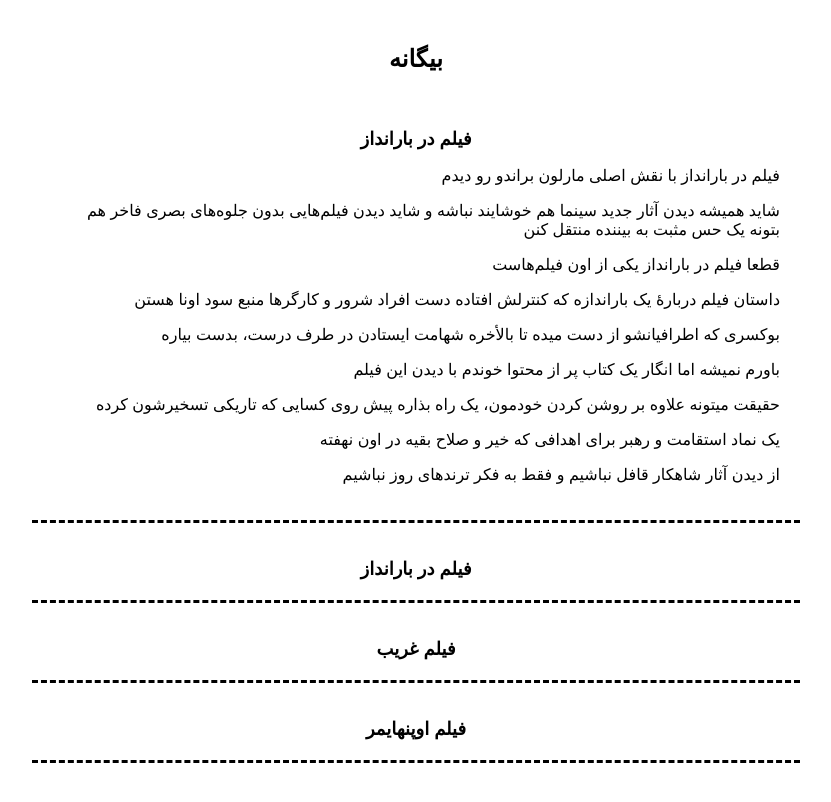
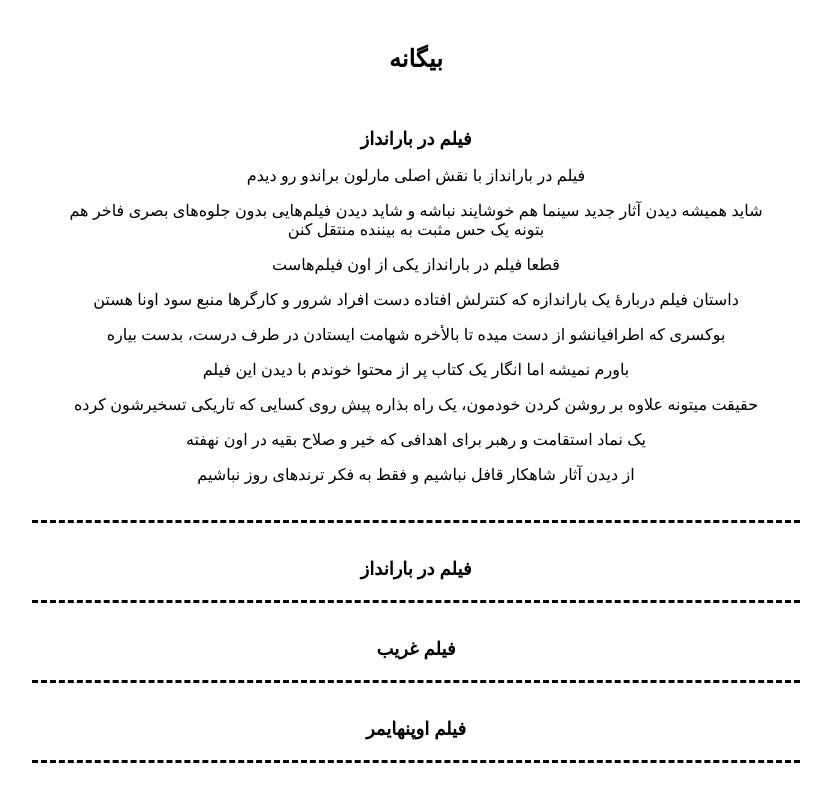
Before and after one commit to darkblog/darkblog.github.io, a Jekyll site: the page built from _posts/2023-8-7-3.md, in a window 1280 px wide. Shown: the top 802 px of the page, without its empty margins (349-1180 px from the left). Built offline with Jekyll 4.4.1, drawn with Linux system fonts in a browser that asks for light colours.

Commit message:
Update default.html

```diff
--- a/_layouts/default.html
+++ b/_layouts/default.html
@@ -6,11 +6,11 @@
 <title>{% if page.title %}{{ page.title }}{% else %}{{ site.name }}{% endif %}</title>
 <meta name="description" content="{% if page.excerpt %}{{ page.excerpt | strip_html | strip_newlines | truncate: 160 }}{% else %}{{ site.description }}{% endif %}">
 <link rel="canonical" href="{{ page.url | replace:'index.html','' | prepend: site.baseurl | prepend: site.url }}">
-<style amp-custom>body{font-family:sans-serif;margin:auto;padding:30px;max-width:768px;text-align:center}header{padding-bottom:20px;padding-top:15px;font-size:x-large;font-weight:bold}h1,h2{font-size:large;text-align:center}a{color:black;text-decoration:none}.post{padding:20px;border-bottom:dashed black}article{text-align:right}</style>
+<style amp-custom>body{font-family:sans-serif;margin:auto;padding:30px;max-width:768px;text-align:center}header{padding-bottom:20px;padding-top:15px;font-size:x-large;font-weight:bold}h1,h2{font-size:large;text-align:center}a{color:black;text-decoration:none}.post{padding:20px;border-bottom:dashed black}</style>
 </head>
 <body>
 <header>
-<a class="center" href="https://biganeh.com/">بیگانه</a>
+<a href="https://biganeh.com/">بیگانه</a>
 </header>
 <main>{{ content }}</main>
 </body>
```
